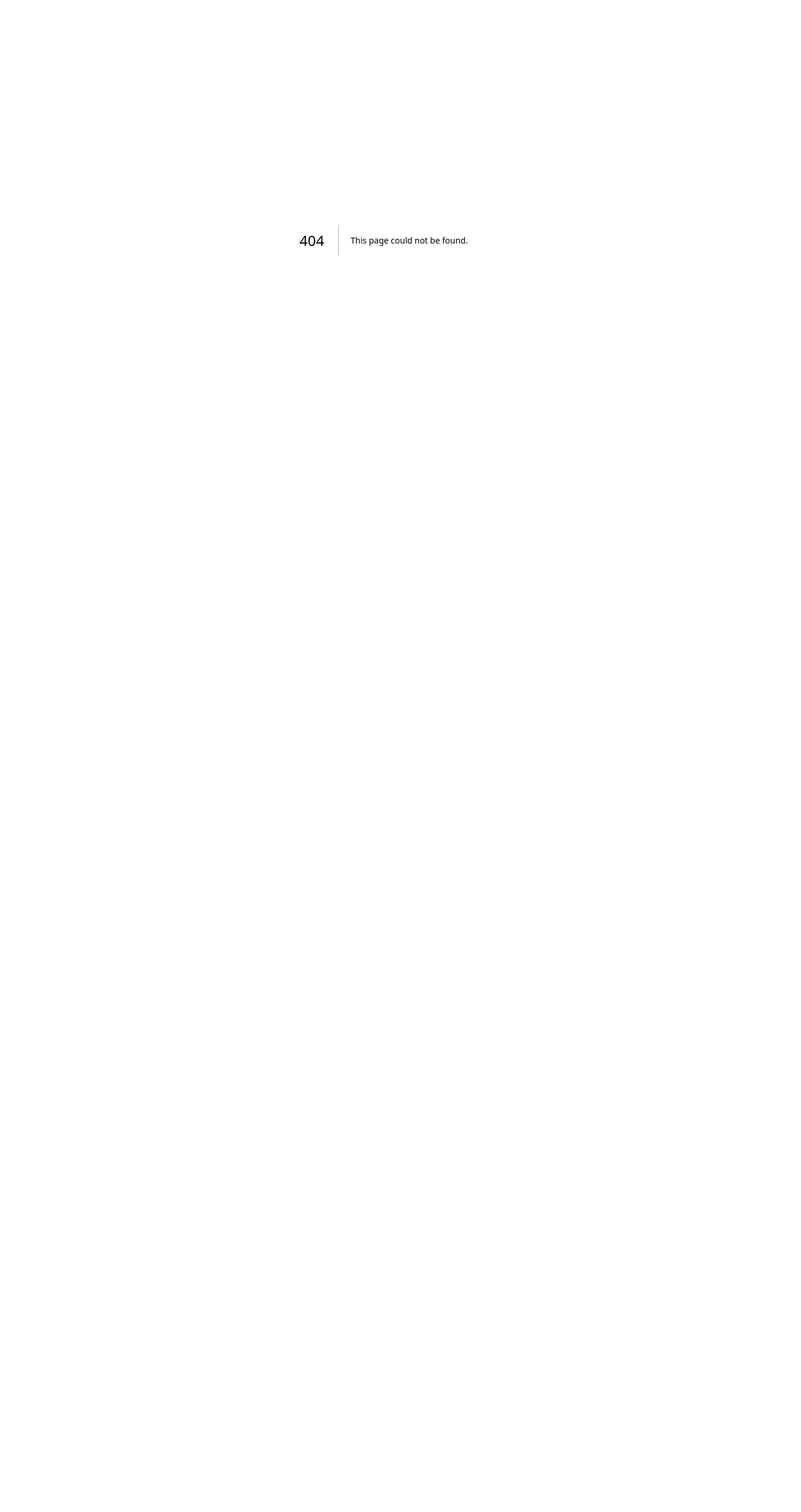
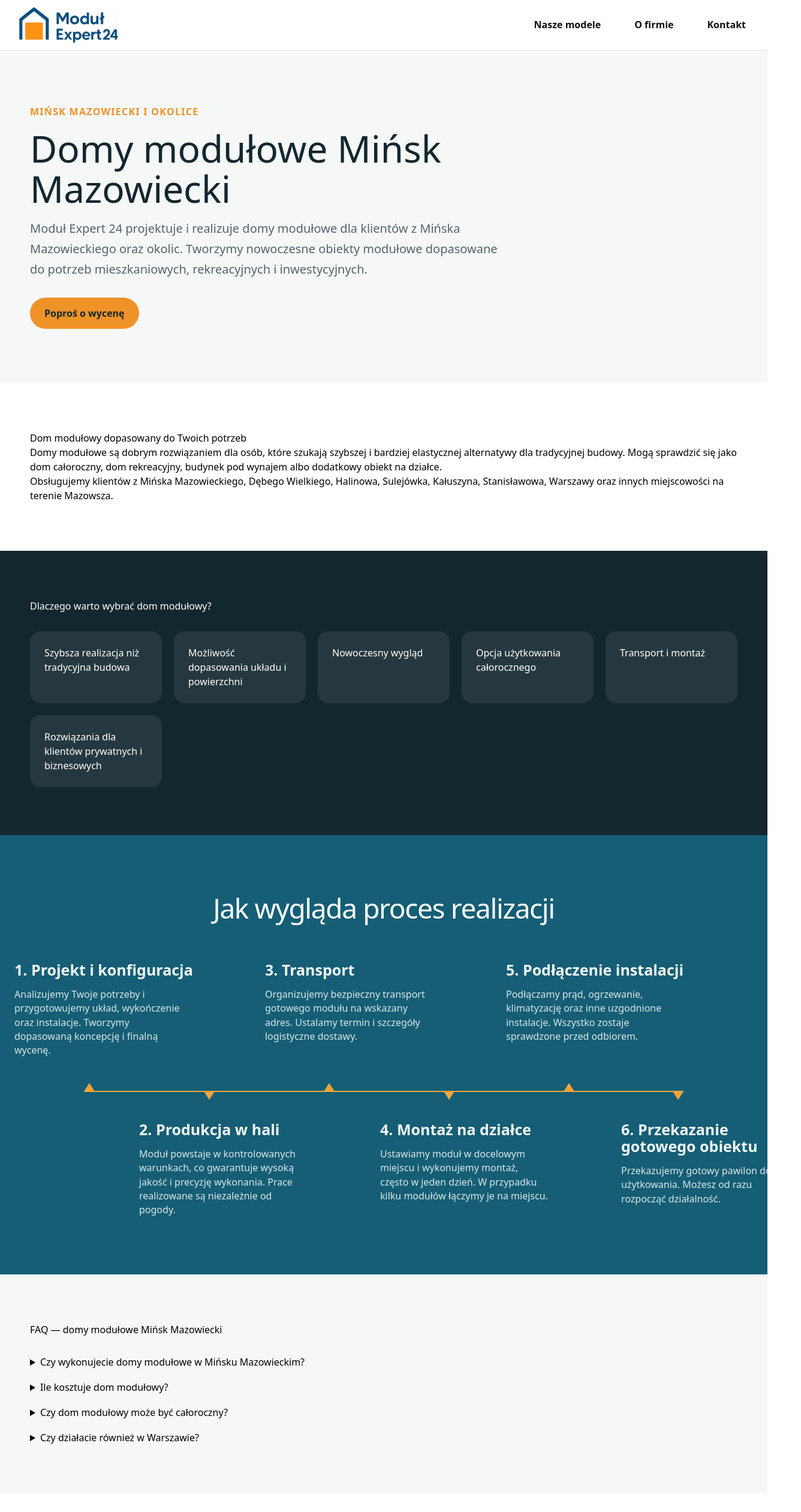
Before and after one commit to michal34/modul_expert24, a Next.js app: page /domy-modulowe-minsk-mazowiecki in a window 1280 px wide. Before the commit this address had no page. Shown: the top 2520 px of the page at 60% size, 1336 px wide, since content can reach past the window. Before the commit the page ends 800 px from the top, so only its background shows below. Built offline with nearby package versions, Linux system fonts and the light colour scheme.

Commit message:
added another page

```diff
--- a/components/sections/Footer.tsx
+++ b/components/sections/Footer.tsx
@@ -5,8 +5,8 @@ import { Mail, Phone, MapPin } from "lucide-react";
 export default function Footer() {
 	return (
 		<footer className="border-t border-black/10 bg-white pt-14 pb-8">
-			<div className="mx-auto max-w-[1400px] px-4 md:px-6 lg:px-8">
-				<div className="grid gap-12 md:grid-cols-2 lg:grid-cols-[1.2fr_0.8fr_1fr_1.4fr] lg:gap-16">
+			<div className="mx-auto max-w-[1500px] px-4 md:px-6 lg:px-8">
+				<div className="grid gap-12 md:grid-cols-2 lg:grid-cols-[1.2fr_0.8fr_1.1fr_1fr_1.4fr] lg:gap-14">
 					<div>
 						<Link href="/" aria-label="Strona główna Moduł Expert 24">
 							<Image
@@ -22,8 +22,8 @@ export default function Footer() {
 
 						<p className="mt-5 max-w-[320px] text-[15px] leading-7 text-black/70">
 							Moduł Expert 24 projektuje i realizuje domy modułowe, domy kontenerowe oraz pawilony
-							handlowe dla klientów z Mazowsza, w szczególności z okolic Warszawy i Mińska
-							Mazowieckiego.
+							handlowe dla klientów z Mazowsza, w szczególności z okolic Mińska Mazowieckiego i
+							Warszawy.
 						</p>
 					</div>
 
@@ -37,15 +37,37 @@ export default function Footer() {
 									Nasze modele
 								</Link>
 							</li>
+
 							<li>
 								<Link href="/o-nas" className="transition hover:text-[#ef9228]">
 									O firmie
 								</Link>
 							</li>
+
 							<li>
 								<Link href="/kontakt" className="transition hover:text-[#ef9228]">
 									Kontakt
 								</Link>
+							</li>
+						</ul>
+					</div>
+
+					<div>
+						<h3 className="text-[18px] font-semibold text-black">Obszar działania</h3>
+						<div className="mt-3 h-[2px] w-[120px] bg-[#ef9228]" />
+
+						<ul className="mt-5 space-y-3 text-[15px] text-black/75">
+							<li>
+								<Link
+									href="/domy-modulowe-minsk-mazowiecki"
+									className="transition hover:text-[#ef9228]"
+								>
+									Domy modułowe Mińsk Mazowiecki
+								</Link>
+							</li>
+
+							<li>
+								<span className="text-black/55">Obsługujemy również Warszawę i okolice</span>
 							</li>
 						</ul>
 					</div>
@@ -85,7 +107,7 @@ export default function Footer() {
 					<div className="overflow-hidden rounded-2xl border border-black/10 shadow-sm">
 						<iframe
 							title="Mapa dojazdu - Moduł Expert 24, Choszczówka Rudzka 13"
-							src="https://www.google.com/maps?q=Choszcz%C3%B3wka%20Rudzka%2013%2C%2005-311%20Polska&z=16&output=embed"
+							src="https://www.google.com/maps?q=Choszcz%C3%B3wka%20Rudzka%2013%2C%2005-311%20Choszcz%C3%B3wka%20Rudzka%2C%20Polska&z=16&output=embed"
 							width="100%"
 							height="300"
 							style={{ border: 0 }}
@@ -99,6 +121,11 @@ export default function Footer() {
 				<div className="mt-12 border-t border-black/10 pt-6 text-center text-[14px] text-black/55">
 					© {new Date().getFullYear()} Moduł Expert 24. Wszelkie prawa zastrzeżone.
 				</div>
+
+				<p className="mt-2 text-center text-[13px] text-black/45">
+					Domy modułowe • Pawilony handlowe • Domy kontenerowe • Mińsk Mazowiecki • Warszawa •
+					Mazowieckie
+				</p>
 			</div>
 		</footer>
 	);
--- /dev/null
+++ b/src/app/domy-modulowe-minsk-mazowiecki/page.tsx
@@ -0,0 +1,205 @@
+import Header from "@/components/sections/Header";
+import Process from "@/components/sections/Process";
+import PricingForm from "@/components/sections/PricingForm";
+import FinalCta from "@/components/sections/FinalCta";
+import Footer from "@/components/sections/Footer";
+import type { Metadata } from "next";
+
+export const metadata: Metadata = {
+	title: "Domy modułowe Mińsk Mazowiecki | Moduł Expert 24",
+	description:
+		"Domy modułowe w Mińsku Mazowieckim i okolicach. Moduł Expert 24 projektuje i realizuje domy modułowe całoroczne, rekreacyjne i obiekty modułowe na zamówienie.",
+	alternates: {
+		canonical: "https://www.modulexpert24.pl/domy-modulowe-minsk-mazowiecki",
+	},
+};
+
+const faqSchema = {
+	"@context": "https://schema.org",
+	"@type": "FAQPage",
+	mainEntity: [
+		{
+			"@type": "Question",
+			name: "Czy wykonujecie domy modułowe w Mińsku Mazowieckim?",
+			acceptedAnswer: {
+				"@type": "Answer",
+				text: "Tak, obsługujemy klientów z Mińska Mazowieckiego oraz okolicznych miejscowości, takich jak Dębe Wielkie, Halinów, Sulejówek, Kałuszyn i Warszawa.",
+			},
+		},
+		{
+			"@type": "Question",
+			name: "Ile kosztuje dom modułowy?",
+			acceptedAnswer: {
+				"@type": "Answer",
+				text: "Cena domu modułowego zależy od powierzchni, układu, standardu wykończenia, zastosowanych materiałów oraz zakresu prac. Najlepiej skontaktować się z nami w celu przygotowania indywidualnej wyceny.",
+			},
+		},
+		{
+			"@type": "Question",
+			name: "Czy dom modułowy może być całoroczny?",
+			acceptedAnswer: {
+				"@type": "Answer",
+				text: "Tak, dom modułowy może być przygotowany do użytkowania całorocznego, z odpowiednią izolacją, instalacjami i standardem wykończenia.",
+			},
+		},
+		{
+			"@type": "Question",
+			name: "Jak długo trwa realizacja domu modułowego?",
+			acceptedAnswer: {
+				"@type": "Answer",
+				text: "Czas realizacji zależy od wybranego projektu, dostępności materiałów, zakresu prac oraz ustaleń z klientem. Budownictwo modułowe zwykle pozwala skrócić czas realizacji względem tradycyjnej budowy.",
+			},
+		},
+	],
+};
+
+export default function DomyModuloweMinskMazowieckiPage() {
+	return (
+		<>
+			<script
+				type="application/ld+json"
+				dangerouslySetInnerHTML={{ __html: JSON.stringify(faqSchema) }}
+			/>
+
+			<Header />
+
+			<main>
+				<section style={{ padding: "90px 24px", background: "#f6f8f8" }}>
+					<div style={{ maxWidth: "1180px", margin: "0 auto" }}>
+						<p
+							style={{
+								color: "#ef9228",
+								fontWeight: 700,
+								textTransform: "uppercase",
+								letterSpacing: ".08em",
+							}}
+						>
+							Mińsk Mazowiecki i okolice
+						</p>
+
+						<h1
+							style={{
+								maxWidth: "850px",
+								fontSize: "clamp(38px, 5vw, 62px)",
+								lineHeight: 1.08,
+								margin: "16px 0",
+								color: "#13272f",
+							}}
+						>
+							Domy modułowe Mińsk Mazowiecki
+						</h1>
+
+						<p style={{ maxWidth: "780px", fontSize: "20px", lineHeight: 1.7, color: "#53646b" }}>
+							Moduł Expert 24 projektuje i realizuje domy modułowe dla klientów z Mińska
+							Mazowieckiego oraz okolic. Tworzymy nowoczesne obiekty modułowe dopasowane do potrzeb
+							mieszkaniowych, rekreacyjnych i inwestycyjnych.
+						</p>
+
+						<a
+							href="/kontakt"
+							style={{
+								display: "inline-flex",
+								marginTop: "30px",
+								padding: "14px 24px",
+								borderRadius: "999px",
+								background: "#ef9228",
+								color: "#13272f",
+								fontWeight: 700,
+								textDecoration: "none",
+							}}
+						>
+							Poproś o wycenę
+						</a>
+					</div>
+				</section>
+
+				<section style={{ padding: "80px 24px" }}>
+					<div style={{ maxWidth: "1180px", margin: "0 auto" }}>
+						<h2>Dom modułowy dopasowany do Twoich potrzeb</h2>
+
+						<p>
+							Domy modułowe są dobrym rozwiązaniem dla osób, które szukają szybszej i bardziej
+							elastycznej alternatywy dla tradycyjnej budowy. Mogą sprawdzić się jako dom
+							całoroczny, dom rekreacyjny, budynek pod wynajem albo dodatkowy obiekt na działce.
+						</p>
+
+						<p>
+							Obsługujemy klientów z Mińska Mazowieckiego, Dębego Wielkiego, Halinowa, Sulejówka,
+							Kałuszyna, Stanisławowa, Warszawy oraz innych miejscowości na terenie Mazowsza.
+						</p>
+					</div>
+				</section>
+
+				<section style={{ padding: "80px 24px", background: "#13272f", color: "white" }}>
+					<div style={{ maxWidth: "1180px", margin: "0 auto" }}>
+						<h2>Dlaczego warto wybrać dom modułowy?</h2>
+
+						<div
+							style={{
+								display: "grid",
+								gridTemplateColumns: "repeat(auto-fit, minmax(220px, 1fr))",
+								gap: "20px",
+								marginTop: "30px",
+							}}
+						>
+							{[
+								"Szybsza realizacja niż tradycyjna budowa",
+								"Możliwość dopasowania układu i powierzchni",
+								"Nowoczesny wygląd",
+								"Opcja użytkowania całorocznego",
+								"Transport i montaż",
+								"Rozwiązania dla klientów prywatnych i biznesowych",
+							].map((item) => (
+								<div
+									key={item}
+									style={{
+										padding: "24px",
+										borderRadius: "18px",
+										background: "rgba(255,255,255,.08)",
+									}}
+								>
+									{item}
+								</div>
+							))}
+						</div>
+					</div>
+				</section>
+
+				<Process />
+
+				<section style={{ padding: "80px 24px", background: "#f6f8f8" }}>
+					<div style={{ maxWidth: "1180px", margin: "0 auto" }}>
+						<h2>FAQ — domy modułowe Mińsk Mazowiecki</h2>
+
+						<div style={{ marginTop: "30px", display: "grid", gap: "18px" }}>
+							<details>
+								<summary>Czy wykonujecie domy modułowe w Mińsku Mazowieckim?</summary>
+								<p>Tak, obsługujemy Mińsk Mazowiecki i okoliczne miejscowości.</p>
+							</details>
+
+							<details>
+								<summary>Ile kosztuje dom modułowy?</summary>
+								<p>Cena zależy od powierzchni, układu, standardu i zakresu prac.</p>
+							</details>
+
+							<details>
+								<summary>Czy dom modułowy może być całoroczny?</summary>
+								<p>Tak, dom może być przygotowany do użytkowania całorocznego.</p>
+							</details>
+
+							<details>
+								<summary>Czy działacie również w Warszawie?</summary>
+								<p>Tak, realizujemy projekty także w Warszawie i na terenie Mazowsza.</p>
+							</details>
+						</div>
+					</div>
+				</section>
+
+				<PricingForm />
+				<FinalCta />
+			</main>
+
+			<Footer />
+		</>
+	);
+}
--- a/src/app/sitemap.ts
+++ b/src/app/sitemap.ts
@@ -22,6 +22,12 @@ export default function sitemap(): MetadataRoute.Sitemap {
 			changeFrequency: "weekly",
 			priority: 0.9,
 		},
+		{
+			url: `${base}/domy-modulowe-minsk-mazowiecki`,
+			lastModified: new Date(),
+			changeFrequency: "monthly",
+			priority: 0.8,
+		},
 		// {
 		// 	url: `${base}/realizacje`,
 		// 	lastModified: new Date(),
```
